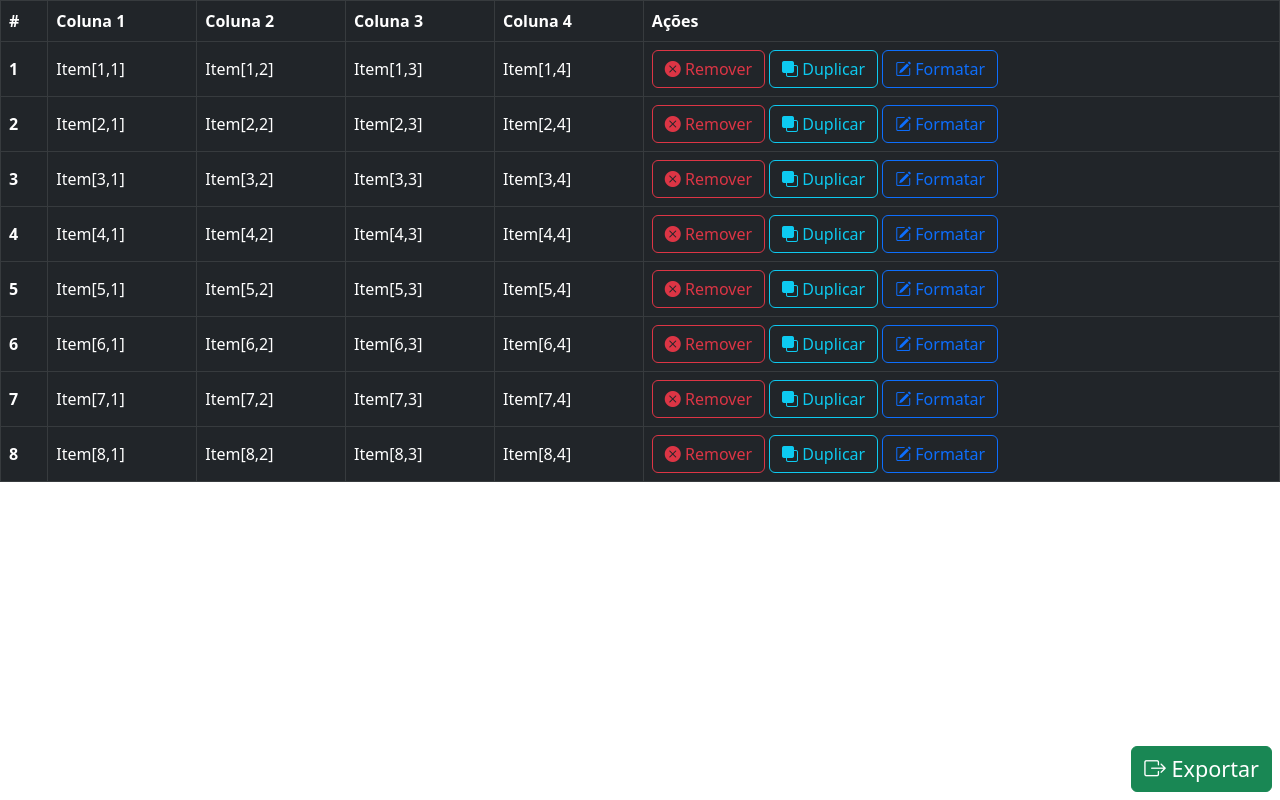
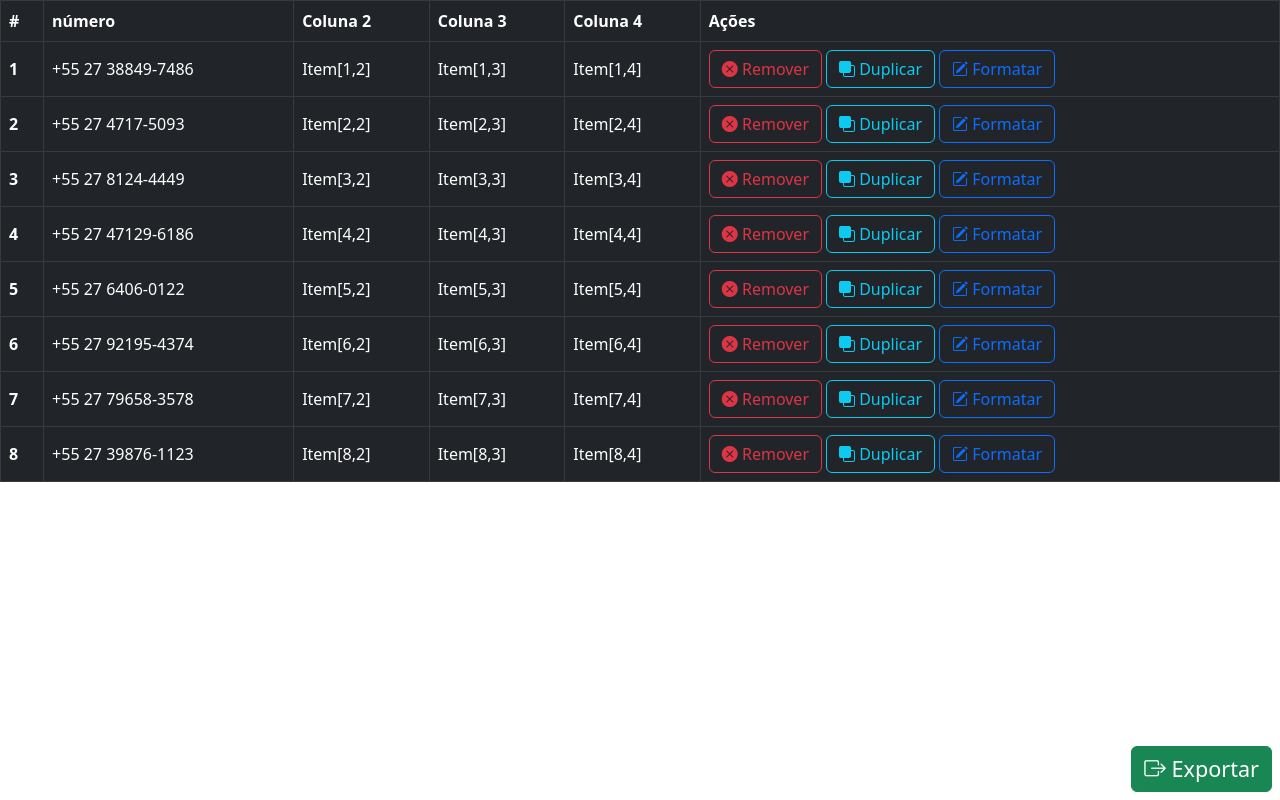
Before and after one commit to RubensJr21/sheet-to-contact, a React (Create React App) app: page / in a window 1280 px wide. Built offline with nearby package versions, Linux system fonts and the light colour scheme.

Commit message:
Improves the code that generates dummy data from the table

```diff
--- a/src/App/dados.ts
+++ b/src/App/dados.ts
@@ -1,4 +1,10 @@
 import { ITable, ItemBody, ItemHead } from '../components/Table/types'
+
+const numberBetween = (floorNumber: number, topNumber: number) => {
+    const numbers = Array.from({length: (topNumber + 1) - floorNumber}, (f, g) => g + floorNumber);
+    const pos = Math.floor(Math.random() * numbers.length)
+    return numbers[pos];
+}
 
 // gera número entre 0 e 4, somando mais 1 fica entre 1 e 5
 const qtdColunas = Math.floor(Math.random() * 4) + 1
@@ -8,8 +14,10 @@ const qtdRegistros = Math.floor(Math.random() * 15) + 1
 const _head: Array<ItemHead> = []
 const _body: Array<ItemBody> = []
 
-for (let index = 1; index < qtdColunas + 1; index++) {
-    _head.push(`Coluna ${index}`)
+const colunaDeContato = Math.floor(Math.random() * qtdColunas)
+
+for (let index = 0; index < qtdColunas + 0; index++) {
+    _head.push(index === colunaDeContato ? "número" : `Coluna ${index + 1}`)
 }
 
 const descriptorBase = {
@@ -21,10 +29,47 @@ const descriptorBase = {
 for (let indexR = 0; indexR < qtdRegistros; indexR++) {
     _body.push({} as ItemBody)
     for (let indexC = 0; indexC < qtdColunas; indexC++) {
+        const getPhoneNumber = (needToBeValid: boolean) => {
+            const digits = numberBetween(8,9)
+            const verifyNumber = (numberPhone: string, digits: number) => {
+                return numberPhone.length === digits
+            }
+            const fixNumber = (numberPhone: string, digits: number) => {
+                return `${numberPhone}${numberPhone}`.slice(0, digits)
+            }
+            // 10 ** digits (10^digits) representa a quantidade de cada decimais que o número terá
+            // 10^2 = 100; 10^3 = 1000,..., 10^8 = 100.000.000, 10^9 = 1.000.000.000
+            // Logo o número, possivelmente, terá a quantidade de dígitos esperados
+            // Para os casos em que o número fique muito pequeno, ele será tratado como erro sendo usado
+            // para mostrar ao usuário que aquele valor não corresponde a um número "válido"
+            // Obs: desconsidera-se o numero começar com o 9 ou 8, apenas a quantidade de dígitos é validado
+            const numberTmp = `${Math.floor(Math.random() * (10 ** digits))}`
+            const numberFull = false ? numberTmp : (!verifyNumber(numberTmp, digits)) ? numberTmp : fixNumber(numberTmp, digits)
+            console.log({
+                numberFull
+            })
+            // Se o numero tiver 9 dígitos quer dizer que antes do traço ele terá 5 números
+            // Se não quer dizer que o número passado, neste teste, será 8, por tanto, terá
+            // 4 número antes do traço
+            const separator = digits === 9 ? 5 : 4
+            return `+55 27 ${numberFull.slice(0, separator)}-${numberFull.slice(separator, numberFull.length)}`
+        }
+
+        const getValue = (index: number) => {
+            if(index !== colunaDeContato){
+                return `Item[${indexR + 1},${indexC + 1}]`
+            } else {
+                // Sorteia se o registro será um registro válido ou não
+                // Usado para aplicar a classe danger
+                const isValid = Math.floor(Math.random() * 10) === 5
+                console.log({isValid})
+                return getPhoneNumber(isValid)
+            }
+        }
 
         Object.defineProperty(_body[indexR], `${_head[indexC]}`, {
             ...descriptorBase,
-            value: `Item[${indexR + 1},${indexC + 1}]`
+            value: getValue(indexC)
         })
     }
 }
```
Also changed, not shown: src/components/Table/types.ts (+6 -6 lines), 1 other file (tests, documents, lock files or other folders).
